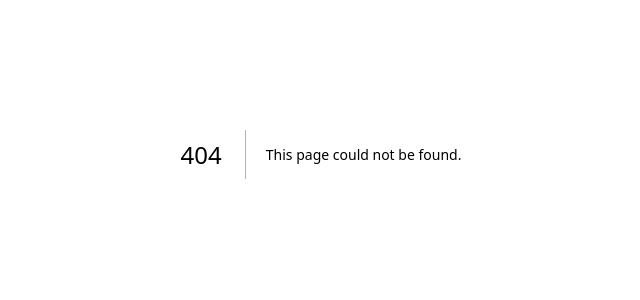
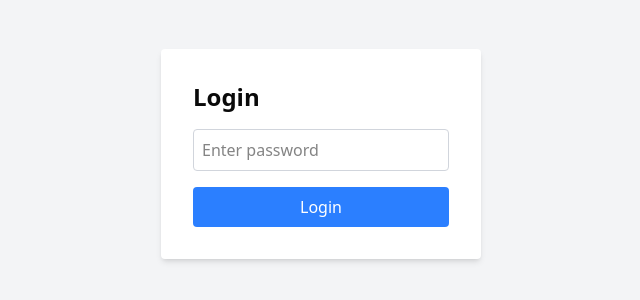
Before and after one commit to astan-org/astan-splash, a Next.js app: page /login in a window 1280 px wide. Before the commit this address had no page. Shown: the part 246-546 px from the top of the page, without its empty margins (319-959 px from the left). Built offline with nearby package versions, Linux system fonts and the light colour scheme.

Commit message:
added password protect

```diff
--- /dev/null
+++ b/app/api/login/route.ts
@@ -0,0 +1,23 @@
+import { NextResponse } from "next/server";
+
+export async function POST(req: Request) {
+  const { password } = await req.json();
+
+  if (password === process.env.SITE_PASSWORD) {
+    const res = NextResponse.json({ success: true });
+
+    // Set secure HTTP-only cookie for 1 day
+    res.cookies.set({
+      name: "site-password",
+      value: password,
+      path: "/",
+      httpOnly: true,
+      secure: process.env.NODE_ENV === "production",
+      maxAge: 60 * 60 * 24, // 1 day
+    });
+
+    return res;
+  }
+
+  return NextResponse.json({ success: false, message: "Invalid password" }, { status: 401 });
+}
--- /dev/null
+++ b/app/login/page.tsx
@@ -0,0 +1,59 @@
+"use client";
+
+import { useState } from "react";
+import { useRouter } from "next/navigation";
+
+export default function LoginPage() {
+  const [password, setPassword] = useState("");
+  const [error, setError] = useState("");
+  const [loading, setLoading] = useState(false);
+  const router = useRouter();
+
+  const handleSubmit = async (e: React.FormEvent) => {
+    e.preventDefault();
+    setLoading(true);
+    setError("");
+
+    const res = await fetch("/api/login", {
+      method: "POST",
+      headers: { "Content-Type": "application/json" },
+      body: JSON.stringify({ password }),
+    });
+
+    const data = await res.json();
+
+    if (data.success) {
+      router.push("/");
+    } else {
+      setError("Incorrect password.");
+    }
+
+    setLoading(false);
+  };
+
+  return (
+    <div className="flex min-h-screen items-center justify-center bg-gray-100">
+      <form
+        onSubmit={handleSubmit}
+        className="bg-white p-8 rounded shadow-md w-80"
+      >
+        <h1 className="text-2xl font-bold mb-4">Login</h1>
+        <input
+          type="password"
+          placeholder="Enter password"
+          value={password}
+          onChange={(e) => setPassword(e.target.value)}
+          className="w-full p-2 border border-gray-300 rounded mb-4"
+        />
+        <button
+          type="submit"
+          disabled={loading}
+          className="w-full bg-blue-500 text-white p-2 rounded hover:bg-blue-600 disabled:opacity-50"
+        >
+          {loading ? "Checking..." : "Login"}
+        </button>
+        {error && <p className="text-red-500 mt-2">{error}</p>}
+      </form>
+    </div>
+  );
+}
--- /dev/null
+++ b/middleware.ts
@@ -0,0 +1,31 @@
+import { NextResponse } from "next/server";
+import type { NextRequest } from "next/server";
+
+const PUBLIC_FILE = /\.(.*)$/;
+
+export function middleware(req: NextRequest) {
+  const url = req.nextUrl.clone();
+
+  // Allow static files, API routes, and login page
+  if (
+    PUBLIC_FILE.test(url.pathname) ||
+    url.pathname.startsWith("/api") ||
+    url.pathname === "/login"
+  ) {
+    return NextResponse.next();
+  }
+
+  const cookiePassword = req.cookies.get("site-password")?.value;
+
+  if (cookiePassword === process.env.SITE_PASSWORD) {
+    return NextResponse.next();
+  }
+
+  // Redirect to login if not authenticated
+  url.pathname = "/login";
+  return NextResponse.redirect(url);
+}
+
+export const config = {
+  matcher: ["/((?!_next/static|_next/image|favicon.ico).*)"],
+};
```
